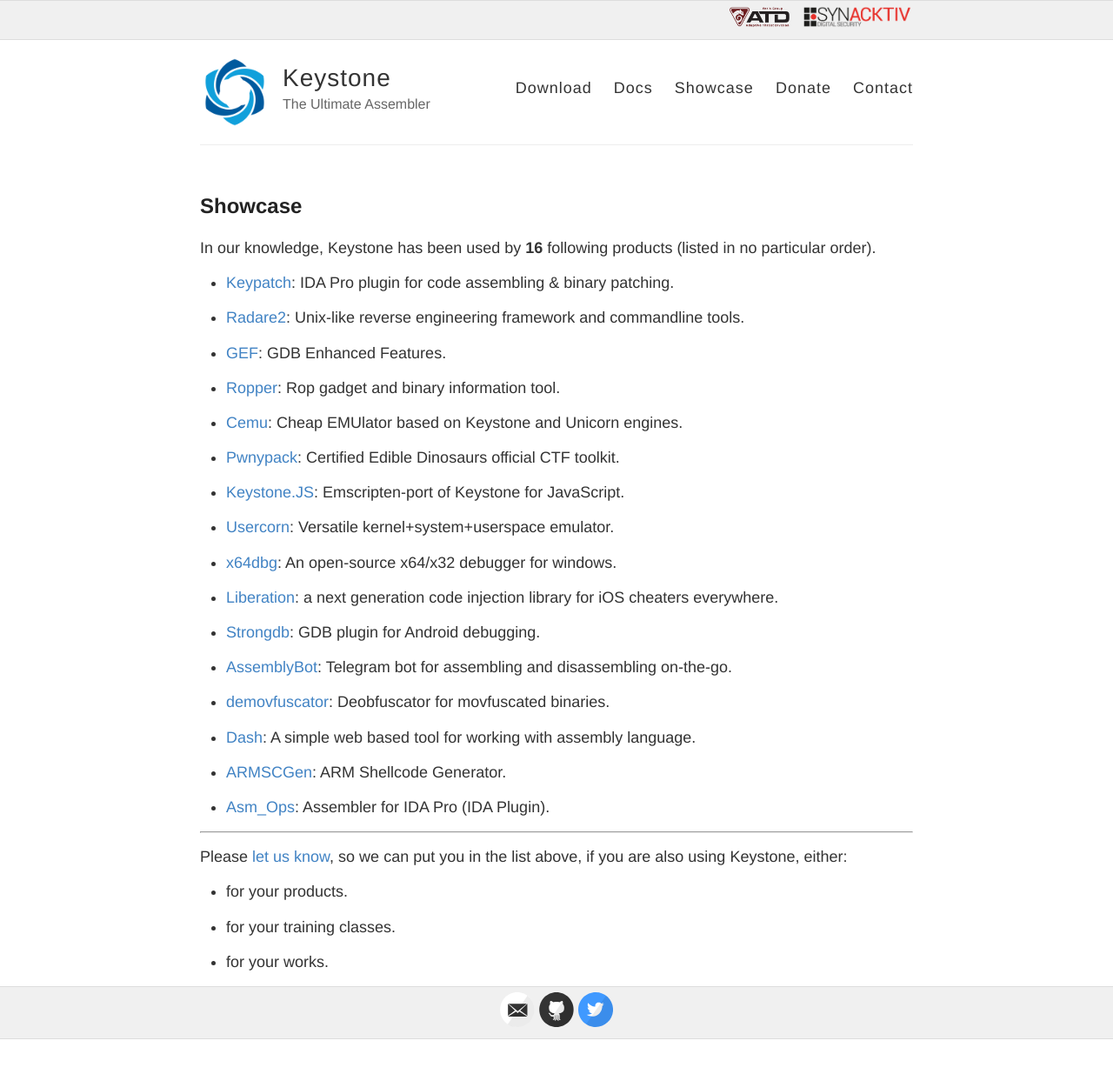
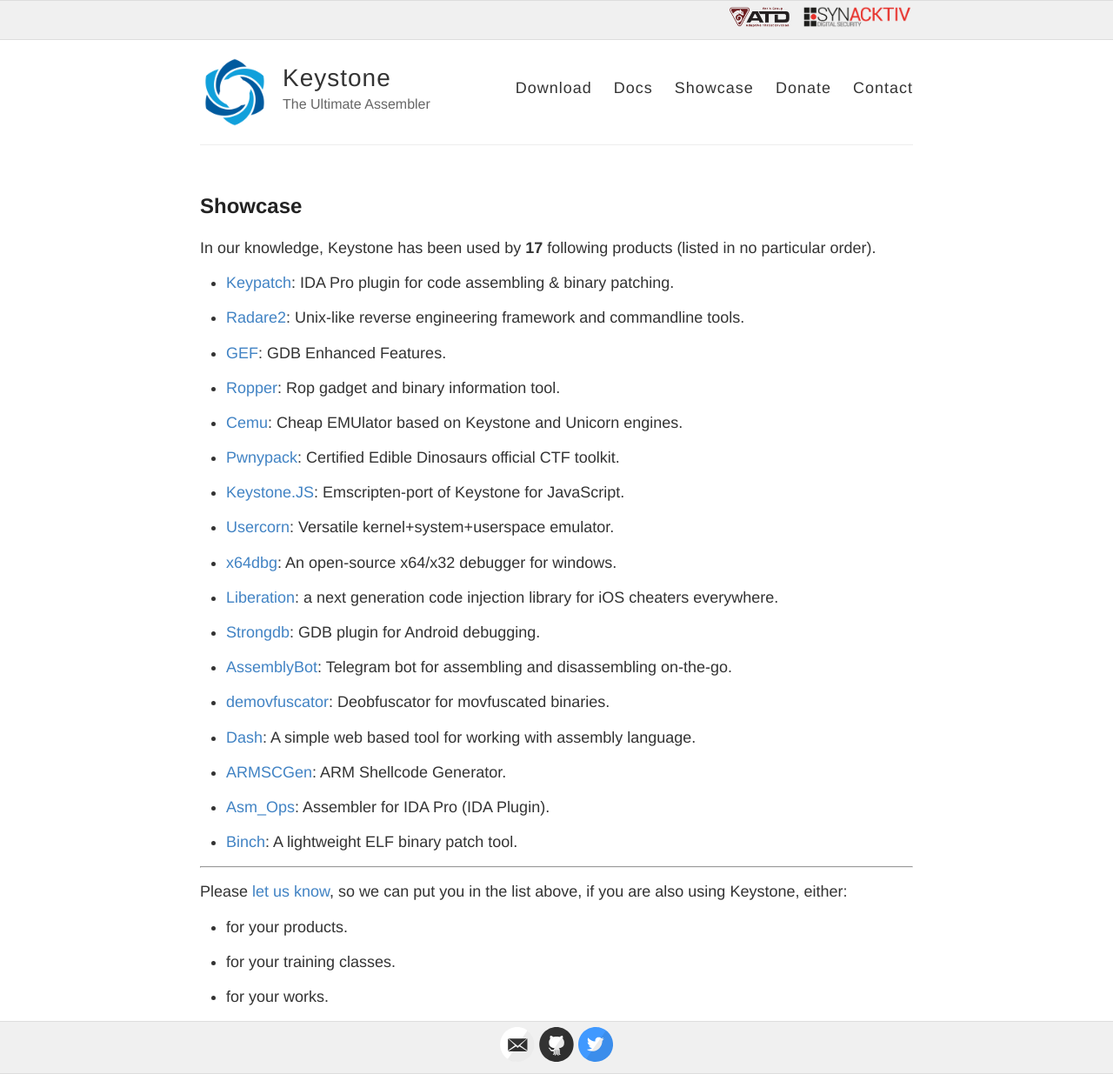
Before and after one commit to keystone-engine/keystone-engine.github.io, a Jekyll site: the page built from showcase.md, in a window 1280 px wide. Shown: the whole page at 87% size. Built offline with Jekyll 4.4.1, drawn with Linux system fonts in a browser that asks for light colours; before the commit the page ends 1195 px from its top, so only the background shows below that.

Commit message:
showcase

```diff
--- a/showcase.md
+++ b/showcase.md
@@ -6,7 +6,7 @@
 
 ## Showcase
 
-In our knowledge, Keystone has been used by **16** following products (listed in no particular order).
+In our knowledge, Keystone has been used by **17** following products (listed in no particular order).
 
 - [Keypatch](https://keystone-engine/keypatch): IDA Pro plugin for code assembling & binary patching.
 
@@ -40,6 +40,8 @@
 
 - [Asm_Ops](https://github.com/neoz/asm_ops): Assembler for IDA Pro (IDA Plugin).
 
+- [Binch](https://github.com/tunz/binch): A lightweight ELF binary patch tool.
+
 ---
 
 Please [let us know](/contact/), so we can put you in the list above, if you are also using Keystone, either:
```
